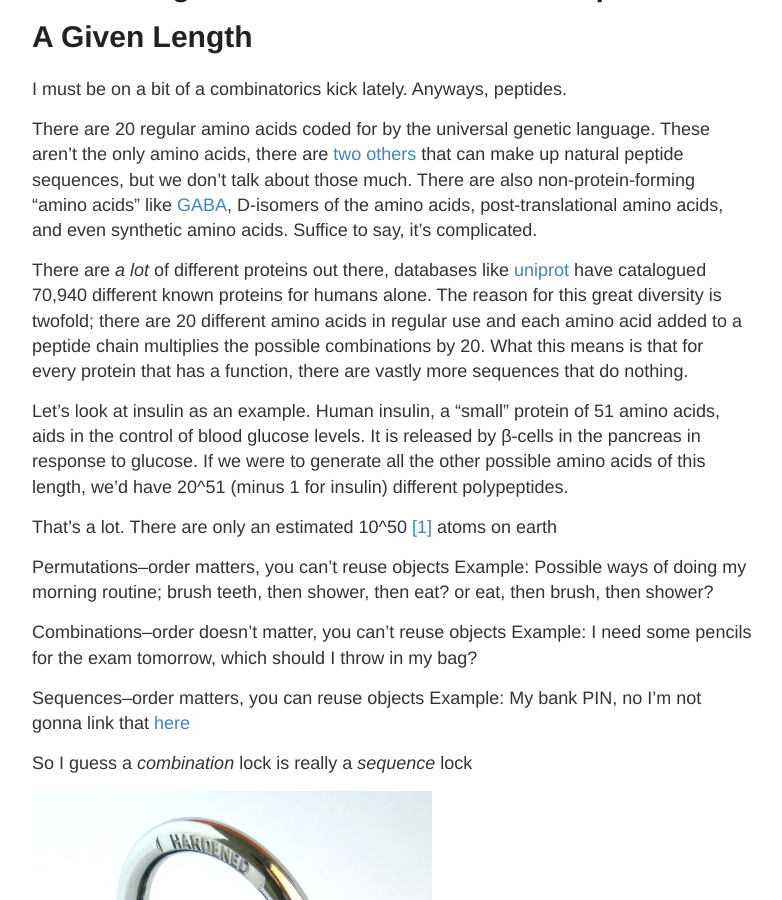
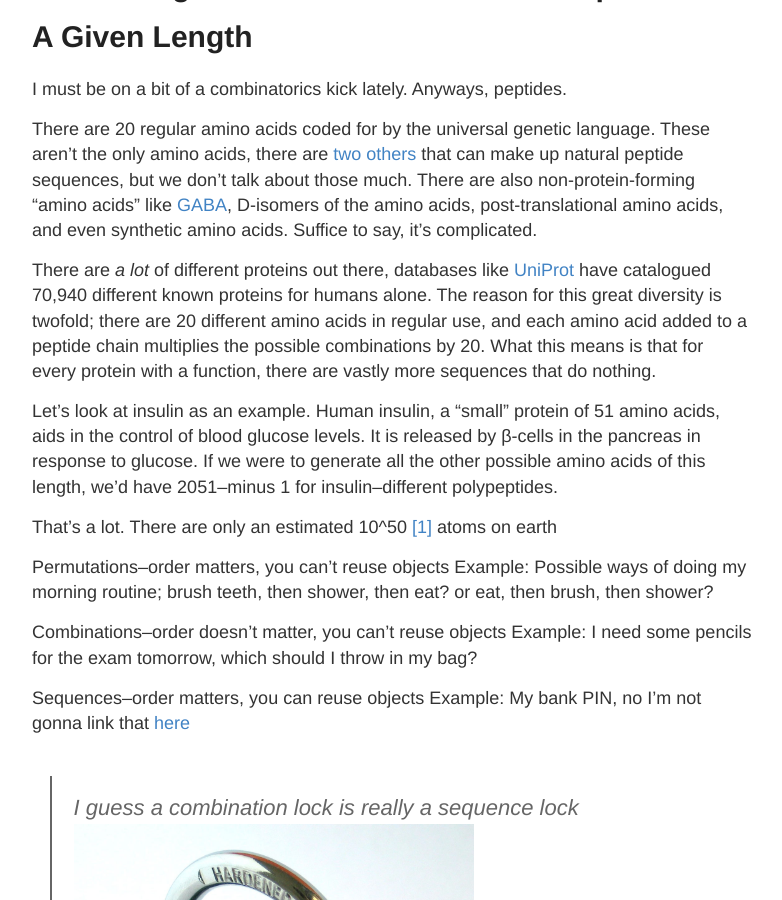
Before and after one commit to griffincalme/griffincalme.github.io, a Jekyll site: the page built from _posts/2016-10-30-AAs.md, in a window 1280 px wide and 900 px high, scrolled down 201 px. Shown: the whole window, without its empty margins (248-1030 px from the left). Built offline with Jekyll 4.4.1, drawn with Linux system fonts in a browser that asks for light colours; comment, search, counter and statistics services are not loaded.

Commit message:
Update 2016-10-30-AAs.md

```diff
--- a/_posts/2016-10-30-AAs.md
+++ b/_posts/2016-10-30-AAs.md
@@ -10,13 +10,13 @@
 There are also non-protein-forming "amino acids" like [GABA](https://en.wikipedia.org/wiki/Gamma-Aminobutyric_acid), D-isomers of the amino acids, post-translational amino acids, and even synthetic amino acids.
 Suffice to say, it's complicated.
 
-There are *a lot* of different proteins out there, databases like [uniprot](http://www.uniprot.org/proteomes/UP000005640) have catalogued 70,940 different known proteins for humans alone.
-The reason for this great diversity is twofold; there are 20 different amino acids in regular use and each amino acid added to a peptide chain multiplies the possible combinations by 20.
-What this means is that for every protein that has a function, there are vastly more sequences that do nothing.
+There are *a lot* of different proteins out there, databases like [UniProt](http://www.uniprot.org/proteomes/UP000005640) have catalogued 70,940 different known proteins for humans alone.
+The reason for this great diversity is twofold; there are 20 different amino acids in regular use, and each amino acid added to a peptide chain multiplies the possible combinations by 20.
+What this means is that for every protein with a function, there are vastly more sequences that do nothing.
 
 Let's look at insulin as an example. Human insulin, a "small" protein of 51 amino acids, aids in the control of blood glucose levels.
 It is released by β-cells in the pancreas in response to glucose.
-If we were to generate all the other possible amino acids of this length, we'd have 20^51 (minus 1 for insulin) different polypeptides.
+If we were to generate all the other possible amino acids of this length, we'd have 20<sup>51</sup>--minus 1 for insulin--different polypeptides.
 
 
 That's a lot. There are only an estimated 10^50 [[1]](http://www.fnal.gov/pub/science/inquiring/questions/atoms.html) atoms on earth
@@ -32,8 +32,7 @@
 Example: My bank PIN, no I'm not gonna link that [here](https://www.youtube.com/watch?v=dQw4w9WgXcQ)
 
 
-So I guess a _combination_ lock is really a _sequence_ lock
-
+>I guess a _combination_ lock is really a _sequence_ lock
 <img src="{{ site.baseurl }}/images/Combination_lock.jpg" alt="a sequence lock" style="width: 400px;"/>
 
 So DNA, RNA, and proteins are all sequences, huh who would have thought...
```
